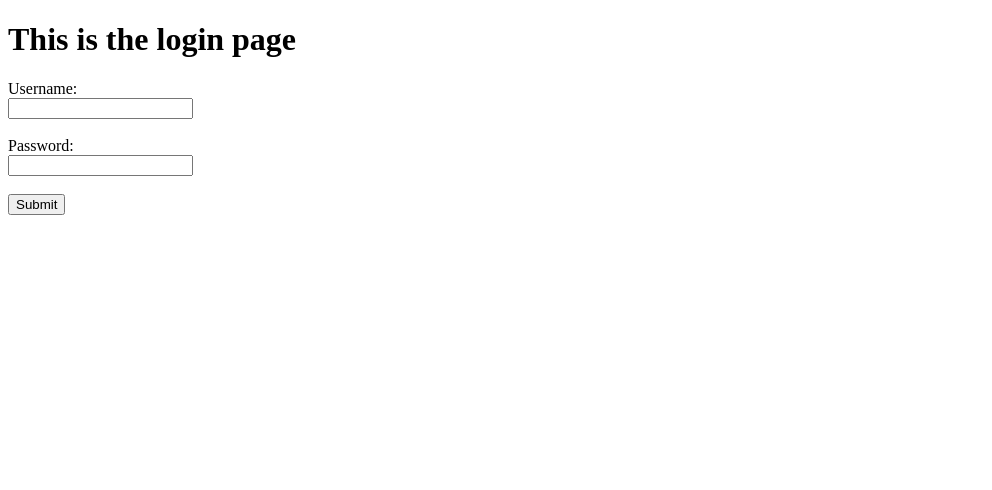
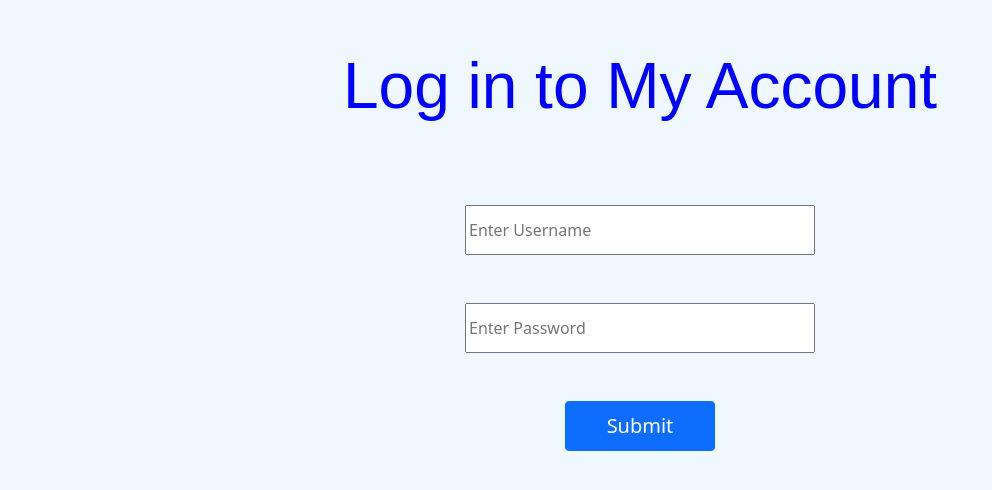
Before and after one commit to Tjohnzon25/project2_team_i, a Flask app: page /login in a window 1280 px wide. Shown: the top 490 px of the page, without its empty margins (0-992 px from the left). Run offline with Flask 2, Linux system fonts and the light colour scheme.

Commit message:
Login Page Front End Completed

```diff
--- a/src/Login_Page.js
+++ b/src/Login_Page.js
@@ -1,5 +1,5 @@
 import React from 'react';
-
+/**
 const Header = () => {
     return (
         <div>
@@ -9,3 +9,6 @@ const Header = () => {
 }
 
 export default Header
+*/
+
+document.getElementById("test").innerHTML = "HI THERE!!";
--- a/templates/login.html
+++ b/templates/login.html
@@ -2,28 +2,57 @@
 <html lang="en">
 <head>
     <meta charset="UTF-8">
-    <title>login page</title>
-    <h1>This is the login page</h1>
-
+    <title>Login</title>
+    <link href="https://cdn.jsdelivr.net/npm/bootstrap@5.0.0-beta2/dist/css/bootstrap.min.css" rel="stylesheet" integrity="sha384-BmbxuPwQa2lc/FVzBcNJ7UAyJxM6wuqIj61tLrc4wSX0szH/Ev+nYRRuWlolflfl" crossorigin="anonymous">
 
 </head>
 <body>
-    <form action="{{ url_for('profile') }}"method="post">
-
-        <label for="username">Username:</label><br>
-        <label>
-            <input type="text" name="username"/>
-        </label><br><br>
-
-        <label for="password">Password:</label><br>
-        <label>
-            <input type="password" name="password">
-        </label><br><br>
-
-        <input type="submit" name="loginBtn">
-
-    </form>
+    <!--form action="{{ url_for('profile') }}"method="post"-->
+    <br><br>
+        <h1>Log in to My Account</h1><br><br><br>
+        <input type="text" id="user" name="username" placeholder="Enter Username"><br><br><br>
+        <input type="password" id="pass" name="password" placeholder="Enter Password"><br><br><br>
+        <input type="submit" id="sub" name="loginBtn" class="btn btn-primary">
+    <!--/form-->
+    <div id="test"></div>
 
 
+    <style>
+        body {
+            text-align: center;
+            background-color: aliceblue;
+        }
+
+        #password {
+            color:red;
+        }
+
+        h1 {
+            font-family: fantasy;
+            color: blue;
+            font-size: 400%;
+        }
+
+        #pass {
+            width:350px;
+            height:50px;
+        }
+
+        #user {
+            width:350px;
+            height:50px;
+        }
+
+        #sub {
+            width: 150px;
+            height: 50px;
+            font-size: 125%;
+        }
+    </style>
+
+
+    <script>
+        //document.getElementById("test").innerHTML = "HI THERE!!!!";
+    </script>
 </body>
 </html>
```
